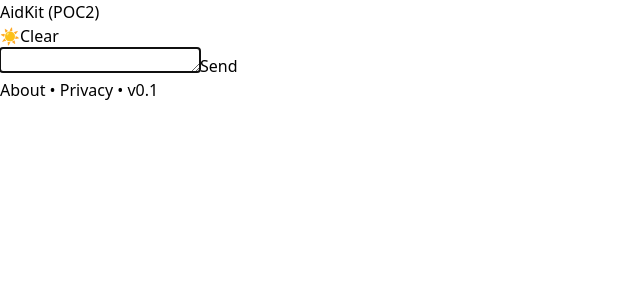
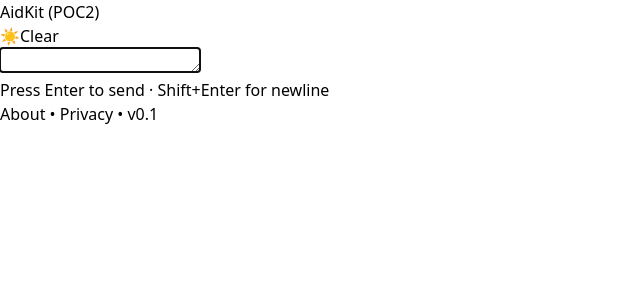
Before and after one commit to peterthelander/poc2, a React (Vite) app: page / in a window 1280 px wide. Shown: the top 300 px of the page, without its empty margins (0-640 px from the left). Built offline with nearby package versions, Linux system fonts and the light colour scheme.

Commit message:
feat: send messages with enter key

```diff
--- a/src/components/MessageBubble.tsx
+++ b/src/components/MessageBubble.tsx
@@ -12,7 +12,10 @@ export default function MessageBubble({ role, text, isStreaming }: Props) {
   const assistant = 'bg-neutral-100 text-neutral-900 dark:bg-neutral-800 dark:text-neutral-100 rounded-bl-none after:absolute after:left-0 after:bottom-0 after:-ml-2 after:w-0 after:h-0 after:border-r-8 after:border-r-neutral-100 dark:after:border-r-neutral-800 after:border-t-8 after:border-t-transparent'
   return (
     <div className={`flex ${role === 'user' ? 'justify-end' : 'justify-start'}`}>
-      <div className={`${base} ${role === 'user' ? user : assistant}`}>
+      <div
+        className={`${base} ${role === 'user' ? user : assistant}`}
+        aria-live={role === 'assistant' ? 'polite' : undefined}
+      >
         {text}
         {isStreaming && (
           <span className="inline-flex ml-1 gap-1 align-bottom">
--- a/src/components/MessageInput.tsx
+++ b/src/components/MessageInput.tsx
@@ -51,34 +51,31 @@ export default function MessageInput({ value, onChange, onSend, onStop, streamin
       className="sticky bottom-0 bg-white dark:bg-neutral-900 pt-2 px-2 pb-[max(env(safe-area-inset-bottom),0px)]"
     >
       <div className="flex items-end gap-2 w-full overflow-hidden">
-        <textarea
-          ref={textareaRef}
-          aria-label="Message"
+        <div className="flex-1 min-w-0 flex flex-col">
+          <textarea
+            ref={textareaRef}
+            aria-label="Message"
+            enterKeyHint="send"
+            autoFocus
             className="flex-1 min-w-0 resize-none rounded-md border border-neutral-300 dark:border-neutral-700 bg-white dark:bg-neutral-800 p-3 text-base md:text-lg text-neutral-900 dark:text-neutral-100 focus:outline-none focus:ring-2 focus:ring-blue-500 max-h-48 overflow-y-auto"
             value={value}
             onChange={handleChange}
             onKeyDown={handleKey}
             disabled={streaming}
             rows={1}
-        />
-        {streaming ? (
+          />
+          <p className="mt-1 hidden md:block text-xs text-neutral-500">
+            Press Enter to send · Shift+Enter for newline
+          </p>
+        </div>
+        {streaming && (
           <button
             type="button"
             onClick={onStop}
             aria-label="Stop generation"
-            className="h-11 px-4 rounded-md bg-red-600 text-white text-base shrink-0"
+            className="h-8 px-3 rounded-full bg-red-600 text-white text-sm shrink-0"
           >
             Stop
-          </button>
-        ) : (
-          <button
-            type="submit"
-            onClick={onSend}
-            aria-label="Send"
-            disabled={!value.trim()}
-            className="h-11 px-4 rounded-md bg-blue-600 text-white text-base disabled:opacity-50 shrink-0"
-          >
-            Send
           </button>
         )}
       </div>
```
